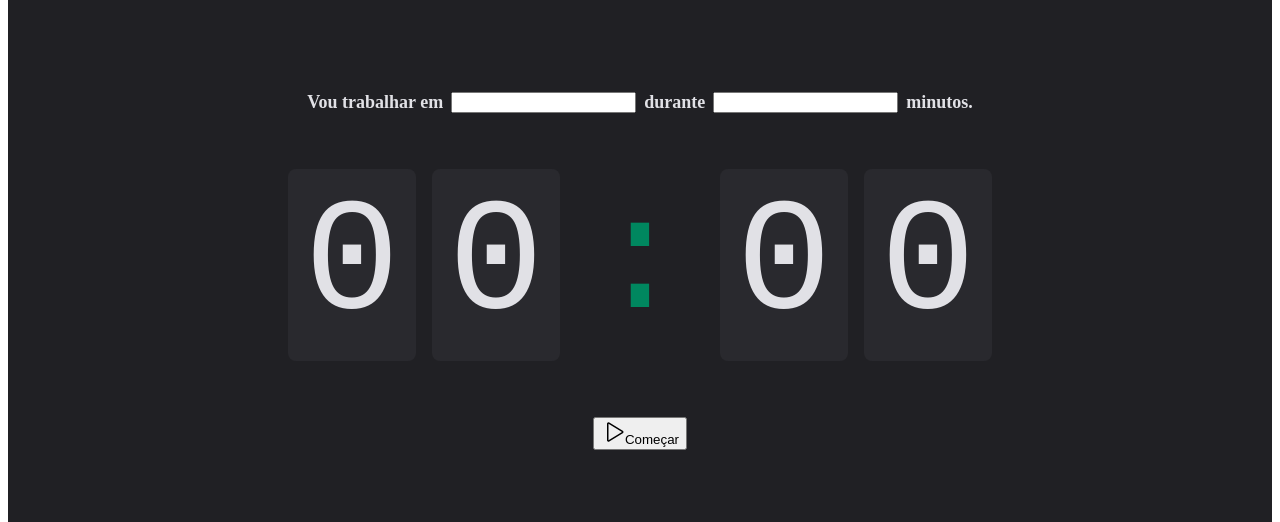
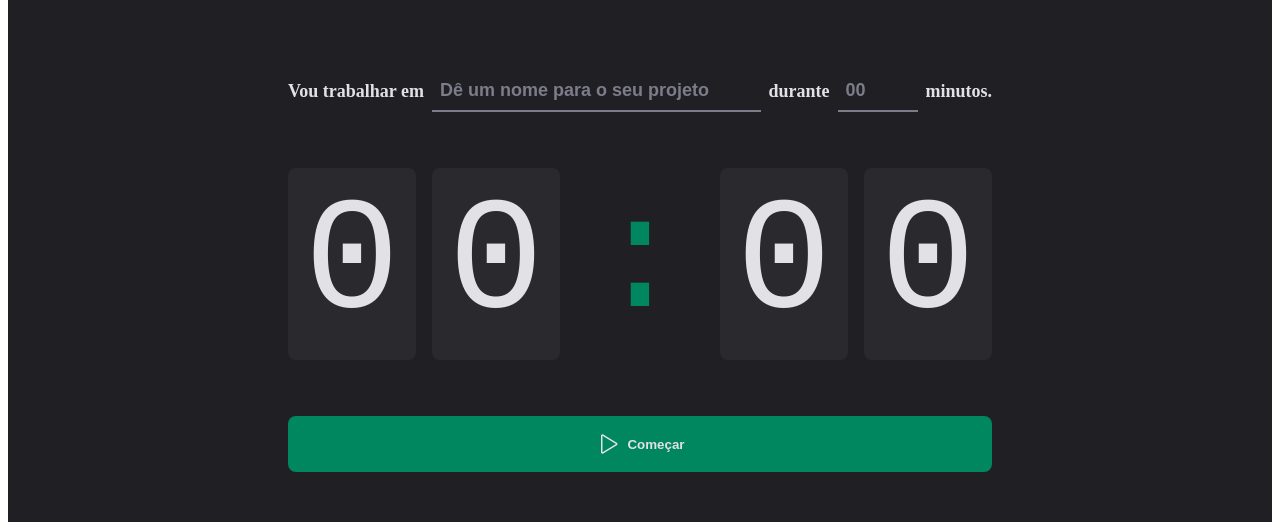
Before and after one commit to danilosalvador/ignite-timer, a React app: page / in a window 1280 px wide. Shown: the part 196-718 px from the top of the page. Built offline with nearby package versions, Linux system fonts and the light colour scheme; the HTML template or start-up script is replaced by a standard one.

Commit message:
Páginas e rotas - Finalização da Home

```diff
--- a/src/pages/Home/index.tsx
+++ b/src/pages/Home/index.tsx
@@ -4,6 +4,9 @@
   CountdownContainer,
   FormContainer,
   HomeContainer,
+  MinutesAmountInput,
+  StartCountdownButton,
+  TaskInput,
   TimeSeparator,
 } from './styles'
 
@@ -13,10 +16,17 @@
       <form action="">
         <FormContainer>
           <label htmlFor="task">Vou trabalhar em</label>
-          <input id="task" />
+          <TaskInput
+            id="task"
+            placeholder="Dê um nome para o seu projeto"
+          />
 
           <label htmlFor="minutesAmount">durante</label>
-          <input type="number" id="minutesAmount" />
+          <MinutesAmountInput
+            type="number"
+            id="minutesAmount"
+            placeholder="00"
+          />
 
           <span>minutos.</span>
         </FormContainer>
@@ -29,10 +39,10 @@
           <span>0</span>
         </CountdownContainer>
 
-        <button type="submit">
+        <StartCountdownButton type="submit">
           <Play size={24} />
           Começar
-        </button>
+        </StartCountdownButton>
       </form>
     </HomeContainer>
   )
--- a/src/pages/Home/styles.ts
+++ b/src/pages/Home/styles.ts
@@ -29,6 +29,37 @@
   flex-wrap: wrap;
 `
 
+const BaseInput = styled.input`
+  background: transparent;
+
+  height: 2.5rem;
+  padding: 0 0.5rem;
+
+  border: 0;
+  border-bottom: 2px solid ${props => props.theme['gray-500']};
+
+  font-weight: bold;
+  font-size: 1.125rem;
+  color: ${props => props.theme['gray-100']};
+
+  &:focus {
+    box-shadow: none;
+    border-color: ${props => props.theme['green-500']};
+  }
+
+  &::placeholder {
+    color: ${props => props.theme['gray-500']};
+  }
+`
+
+export const TaskInput = styled(BaseInput)`
+  flex: 1;
+`
+
+export const MinutesAmountInput = styled(BaseInput)`
+  width: 4rem;
+`
+
 export const CountdownContainer = styled.div`
   display: flex;
   gap: 1rem;
@@ -56,3 +87,34 @@
 
   color: ${(props) => props.theme['green-500']};
 `
+
+export const StartCountdownButton = styled.button`
+  display: flex;
+  align-items: center;
+  justify-content: center;
+  gap: 0.5rem;
+
+  width: 100%;
+  padding: 1rem;
+
+  border: 0;
+  border-radius: 8px;
+
+  font-weight: bold;
+
+  cursor: pointer;
+
+  background: ${props => props.theme['green-500']};
+  color: ${props => props.theme['gray-100']};
+
+  transition: background 0.2s;
+
+  &:disabled {
+    opacity: 0.7;
+    cursor: not-allowed;
+  }
+
+  &:not(:disabled):hover {
+    background: ${props => props.theme['green-700']};
+  }
+`
```
